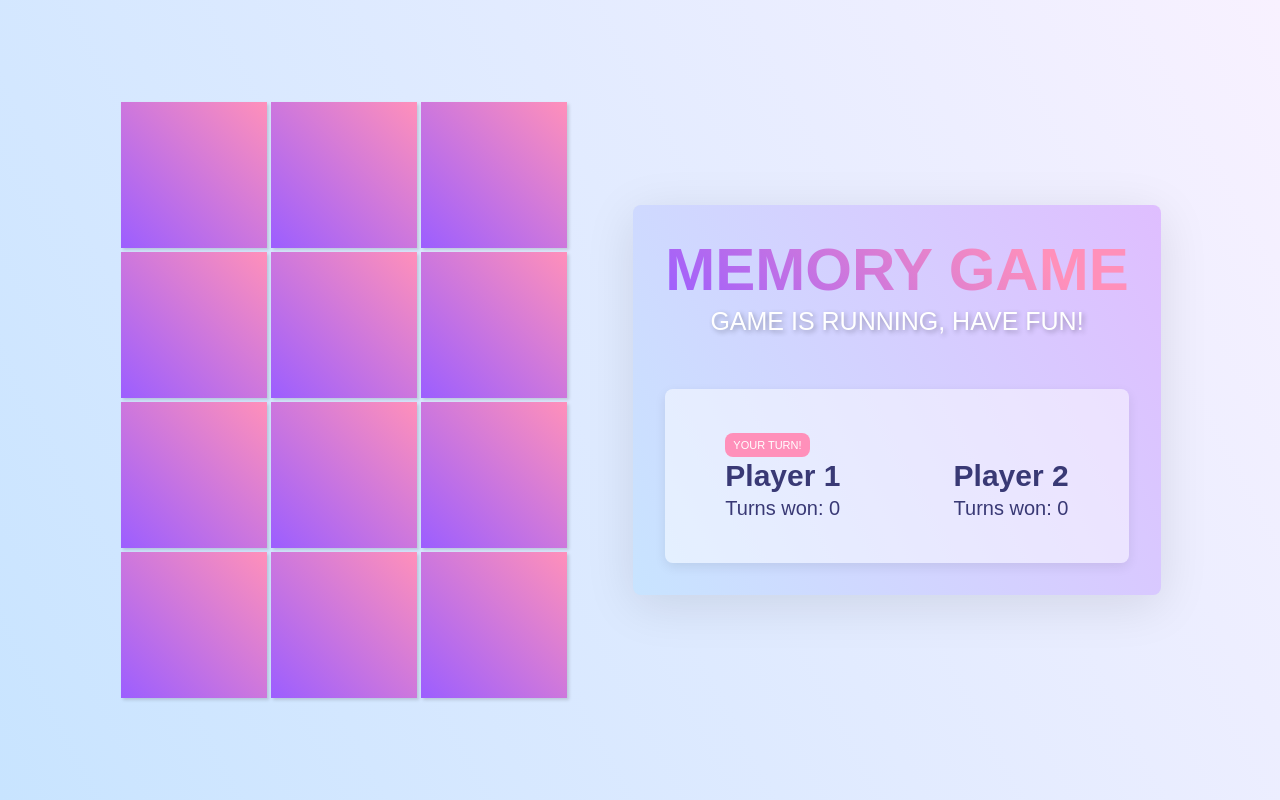
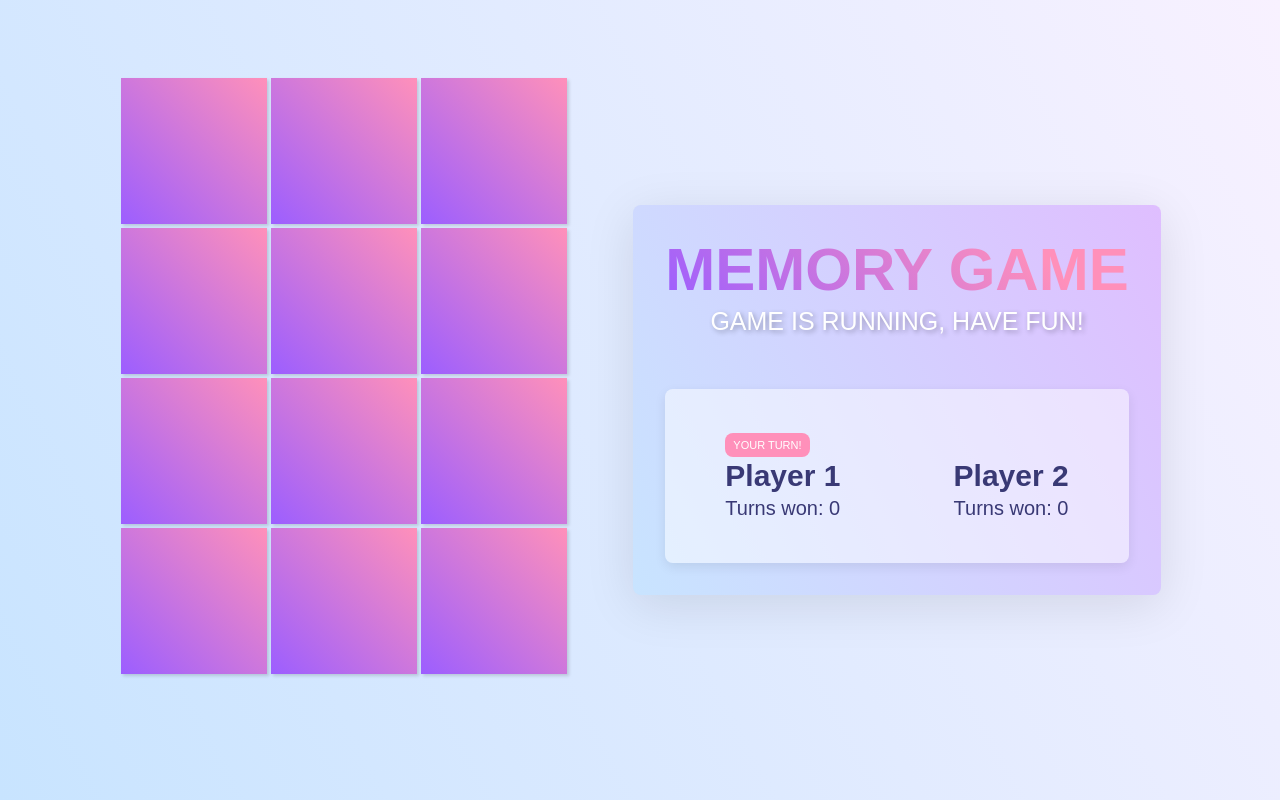
Before and after one commit to Anntothekay/memory-game, a React (Vite) app: page / in a window 1280 px wide. Built offline with nearby package versions, Linux system fonts and the light colour scheme.

Commit message:
added some flexibility to layout

```diff
--- a/src/index.css
+++ b/src/index.css
@@ -87,7 +87,7 @@ button:hover {
 /**** GAME CSS ****/
 .memory-board {
   display: flex;
-  flex-direction: row;
+  flex-flow: row wrap;
   align-items: center;
   justify-content: space-evenly;
 }
@@ -95,7 +95,7 @@ button:hover {
   max-width: 450px;
   display: flex;
   flex-wrap: wrap;
-  margin-right: 4rem;
+  margin: 0 4rem 3rem 0;
 }
 .memory-deck .card {
   font-size: 80px;
```
